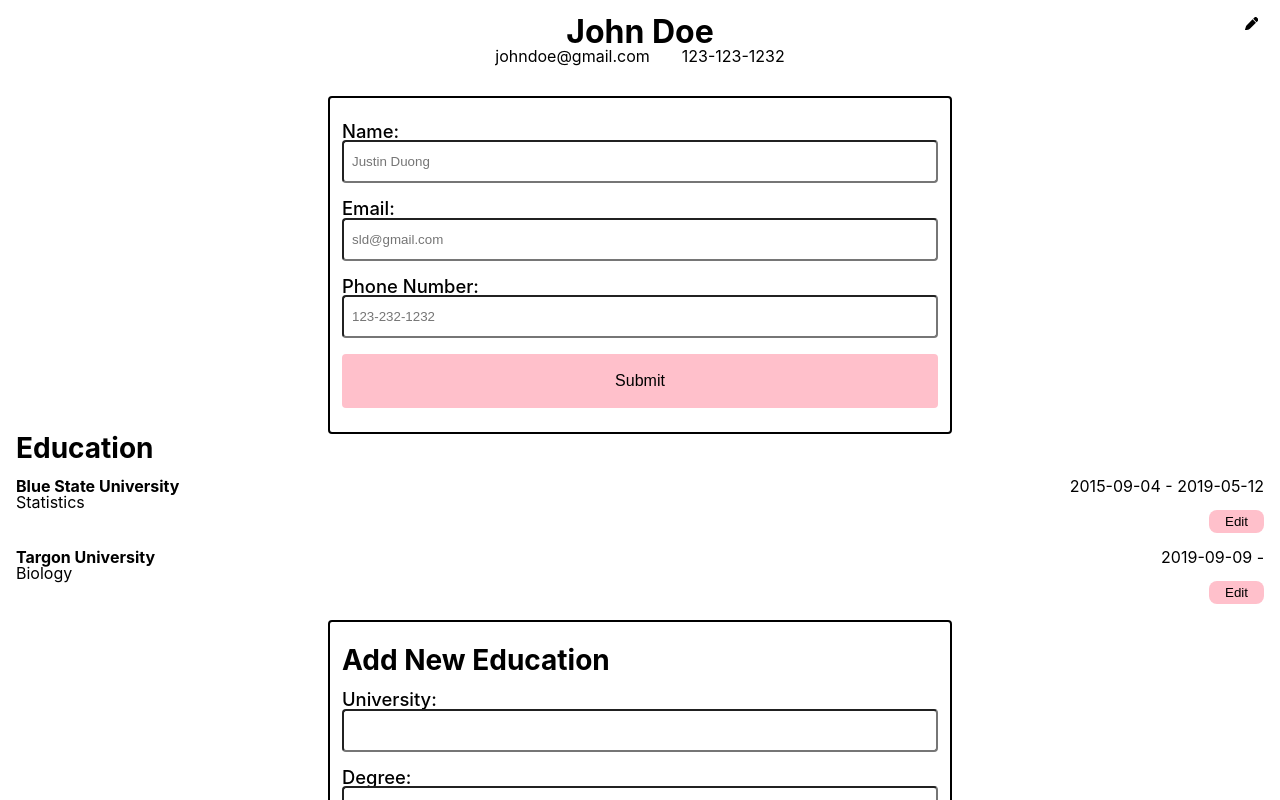
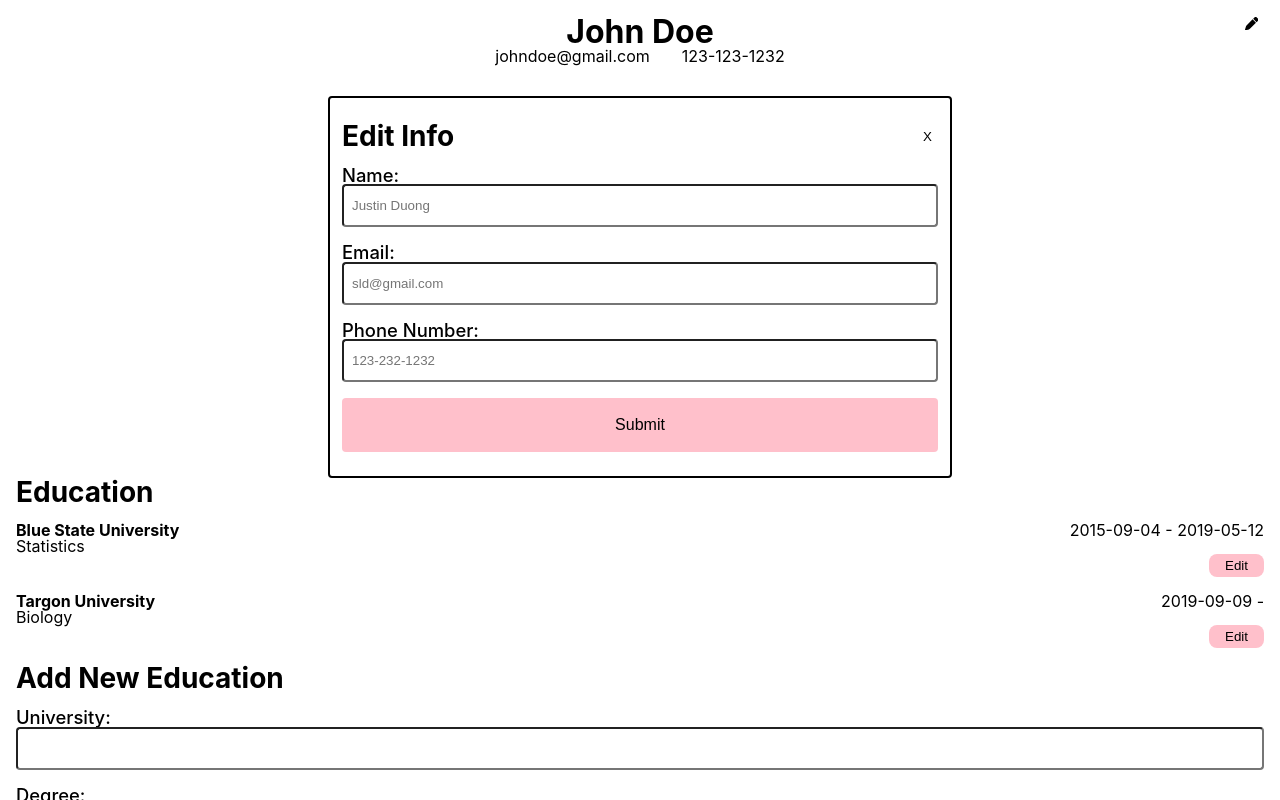
Before and after one commit to jduong09/cvProject, a React (Create React App) app: page / in a window 1280 px wide. Both pictures are taken after a click on the button 1251 px from the left and 25 px from the top of the page. Shown: the top 800 px of the page. Built offline with nearby package versions, Linux system fonts and the light colour scheme.

Commit message:
Added css styling for form-gen-info.

```diff
--- a/src/components/App.js
+++ b/src/components/App.js
@@ -56,6 +56,7 @@ class App extends Component {
     this.handleChange = this.handleChange.bind(this);
     this.handleSubmit = this.handleSubmit.bind(this);
     this.toggleEdit = this.toggleEdit.bind(this);
+    this.hideEdit = this.hideEdit.bind(this);
     this.addEducation = this.addEducation.bind(this);
     this.editEducation = this.editEducation.bind(this);
     this.addNewExperience = this.addNewExperience.bind(this);
@@ -87,14 +88,24 @@ class App extends Component {
     this.setState({
       name: inputName,
       email: inputEmail,
-      phoneNumber: inputPhoneNumber
+      phoneNumber: inputPhoneNumber,
+      inputName: '',
+      inputEmail: '',
+      inputPhoneNumber: ''
     });
   }
 
   toggleEdit(e) {
     e.preventDefault();
     this.setState({
-      editMode: !this.state.editMode
+      editMode: true
+    });
+  }
+
+  hideEdit(e) {
+    e.preventDefault();
+    this.setState({
+      editMode: false
     });
   }
 
@@ -167,7 +178,12 @@ class App extends Component {
           </button>
         </header>
         <main>
-          <form id="form-gen-info" className={editMode ? "" : "hide"} onSubmit={this.handleSubmit}>
+          <div id="div-form-gen-info" className={editMode ? "" : "hide"}>
+            <div className="form-header">
+              <h2>Edit Info</h2>
+              <button id="btn-close-gen" className="btn-close" onClick={this.hideEdit}>X</button>
+            </div>
+            <form id="form-gen-info" onSubmit={this.handleSubmit}>
               <label htmlFor='name'>Name:</label>
               <input type="text" id="name" name="name" placeholder="Justin Duong" onChange={(e) => this.handleChange('name', e)} value={inputName} />
               <label htmlFor='email'>Email:</label>
@@ -176,6 +192,7 @@ class App extends Component {
               <input type="text" id="phoneNumber" name="phoneNumber" placeholder="123-232-1232" onChange={(e) => this.handleChange('phone-number', e)} value={inputPhoneNumber} />
               <button type="submit" id="btn-gen-info">Submit</button>
             </form>
+          </div>
           <Education education={education} addEducation={this.addEducation} editEducation={this.editEducation} />
           <Experience experience={experience} addNewExperience={this.addNewExperience} editExperience={this.editExperience} />
         </main>
--- a/src/styles/App.css
+++ b/src/styles/App.css
@@ -37,7 +37,7 @@ main {
   padding: 1rem;
 }
 
-#form-gen-info, #form-education, #form-experience {
+#div-form-gen-info {
   display: flex;
   flex-direction: column;
   width: 50%;
@@ -45,6 +45,22 @@ main {
   padding: 1.5rem 0.75rem;
   border: 2px solid black;
   border-radius: 4px;
+}
+
+.form-header {
+  display: flex;
+  justify-content: space-between;
+  align-items: center;
+  margin-bottom: 1rem;
+}
+
+.form-header > h2 {
+  font-size: 1.75rem;
+}
+
+form {
+  display: flex;
+  flex-direction: column;
 }
 
 #form-gen-info > label, #form-education > label, #form-experience > label {
```
Lines whose indentation alone changed are shown as unchanged.
